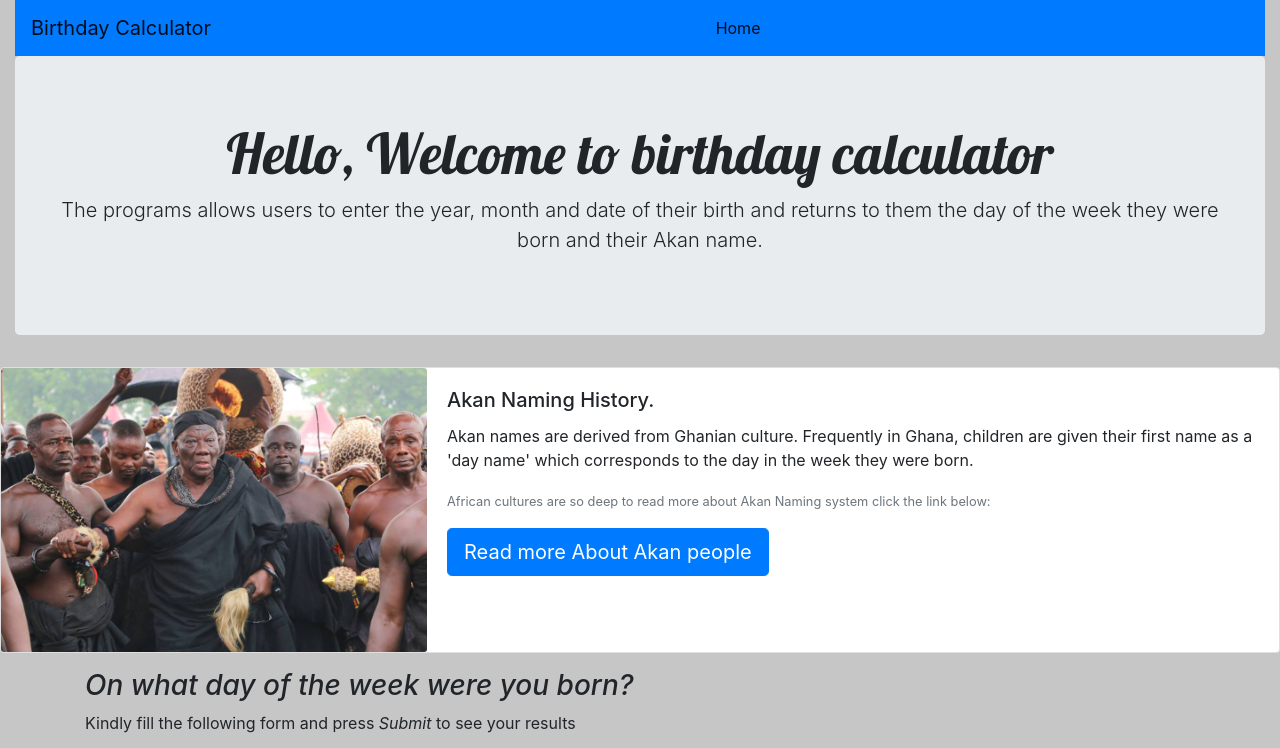
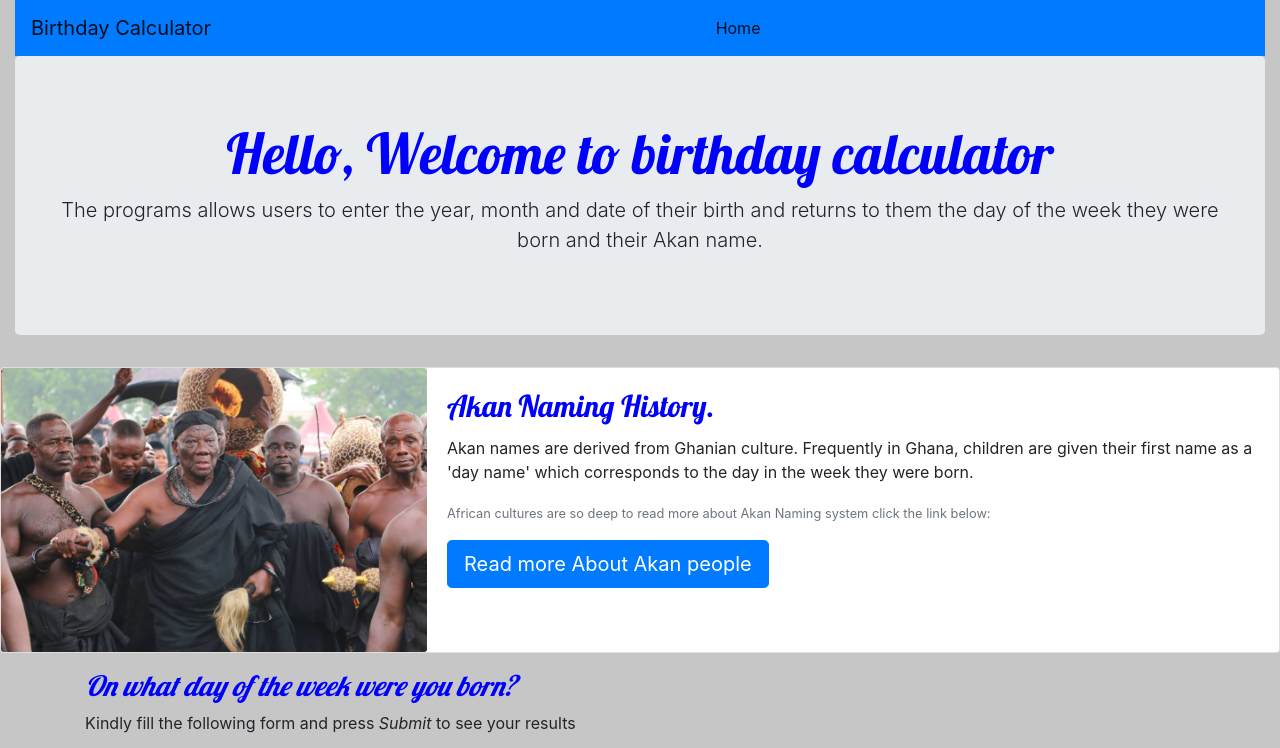
Before and after one commit to stephenndele/birthday-calculator, a plain HTML site: page index.html in a window 1280 px wide. Shown: the top 748 px of the page. Drawn offline with nearby package versions, Linux system fonts and the light colour scheme.

Commit message:
Changed headers font and color

```diff
--- a/css/styles.css
+++ b/css/styles.css
@@ -4,6 +4,10 @@
 /* .container{
     justify-content: center;
 } */
-h1{
+h1, h3, h5{
     font-family: 'Lobster', cursive;
+    color: blue;
 }
+h5{
+    font-size: 30px;
+}
```
